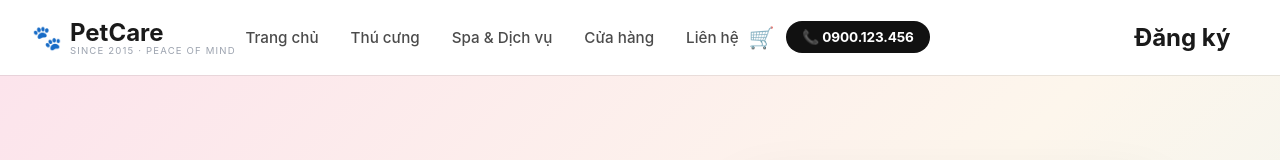
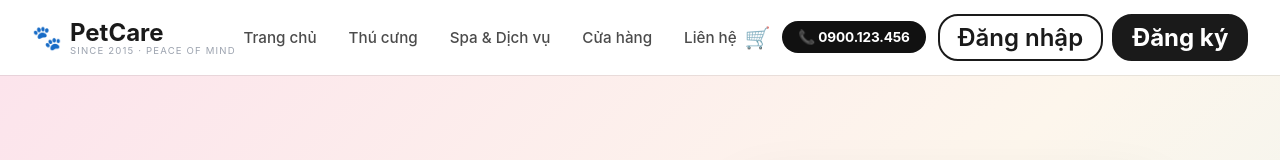
Before and after one commit to phamvy301104-star/WebDichVuChoThuCung, a React (Vite) app in the folder frontend/: page / in a window 1280 px wide. Shown: the top 160 px of the page. Built offline with nearby package versions, Linux system fonts and the light colour scheme; no server answers.

Commit message:
fix: auth buttons visible on white header + guard settings undefined fields

```diff
--- a/frontend/src/pages/Products/CartPage.tsx
+++ b/frontend/src/pages/Products/CartPage.tsx
@@ -34,14 +34,14 @@ export const CartPage: React.FC = () => {
   const [placed, setPlaced] = useState(false);
 
   const discount = appliedPromo?.discount || 0;
-  const shipping = subtotal - discount >= settings.freeShipMinOrder ? 0 : settings.shippingFee;
+  const shipping = subtotal - discount >= (settings.freeShipMinOrder ?? 300000) ? 0 : (settings.shippingFee ?? 30000);
   const total = Math.max(0, subtotal - discount + shipping);
 
   // Dynamic payment methods from settings
   const PAYMENT_METHODS = [
-    settings.codEnabled  && { id: 'cod',  icon: '💵', label: 'Thanh toán khi nhận hàng', sub: settings.codNote || 'COD — Nhận hàng rồi trả tiền' },
-    settings.bankEnabled && { id: 'bank', icon: '🏦', label: `Chuyển khoản ${settings.bankName}`, sub: `STK: ${settings.bankNumber} — ${settings.bankOwner}` },
-    settings.momoEnabled && { id: 'momo', icon: '💜', label: 'Ví MoMo', sub: `SĐT: ${settings.momoPhone} — ${settings.momoName}` },
+    (settings.codEnabled !== false)  && { id: 'cod',  icon: '💵', label: 'Thanh toán khi nhận hàng', sub: settings.codNote || 'COD — Nhận hàng rồi trả tiền' },
+    (settings.bankEnabled !== false) && { id: 'bank', icon: '🏦', label: `Chuyển khoản ${settings.bankName || 'Ngân hàng'}`, sub: `STK: ${settings.bankNumber || '...'} — ${settings.bankOwner || 'PETCARE VN'}` },
+    (settings.momoEnabled !== false) && { id: 'momo', icon: '💜', label: 'Ví MoMo', sub: `SĐT: ${settings.momoPhone || '...'} — ${settings.momoName || 'PETCARE VN'}` },
   ].filter(Boolean) as { id: string; icon: string; label: string; sub: string }[];
 
   const applyPromo = () => {
--- a/frontend/src/styles/global.css
+++ b/frontend/src/styles/global.css
@@ -900,12 +900,11 @@ body {
   align-items: center;
 }
 
-
 .btn-login {
   padding: 0.45rem 1.1rem;
-  border: 2px solid rgba(255,255,255,0.8);
+  border: 2px solid #1a1a1a;
   border-radius: 20px;
-  color: white;
+  color: #1a1a1a;
   text-decoration: none;
   font-weight: 600;
   font-size: 0.9rem;
@@ -913,22 +912,22 @@ body {
   background: transparent;
 }
 .btn-login:hover {
-  background: rgba(255,255,255,0.15);
+  background: #f3f4f6;
 }
 
 .btn-register {
   padding: 0.45rem 1.1rem;
   border-radius: 20px;
-  background: white;
-  color: var(--primary-color);
+  background: #1a1a1a;
+  color: #fff;
   text-decoration: none;
   font-weight: 700;
   font-size: 0.9rem;
   transition: all 0.2s;
-  border: none;
+  border: 2px solid #1a1a1a;
 }
 .btn-register:hover {
-  background: #f3f4f6;
+  background: #333;
   transform: translateY(-1px);
 }
 
@@ -949,26 +948,26 @@ body {
   display: flex;
   align-items: center;
   gap: 0.45rem;
-  background: rgba(255,255,255,0.15);
-  border: 2px solid rgba(255,255,255,0.5);
+  background: #f3f4f6;
+  border: 2px solid #e5e7eb;
   border-radius: 24px;
   padding: 0.3rem 0.8rem 0.3rem 0.3rem;
   cursor: pointer;
-  color: white;
+  color: #1a1a1a;
   font-size: 0.9rem;
   font-weight: 600;
   transition: all 0.2s;
 }
 .user-avatar-btn:hover {
-  background: rgba(255,255,255,0.25);
+  background: #e5e7eb;
 }
 
 .avatar-circle {
   width: 32px;
   height: 32px;
   border-radius: 50%;
-  background: white;
-  color: var(--primary-color);
+  background: #1a1a1a;
+  color: #fff;
   display: flex;
   align-items: center;
   justify-content: center;
```
